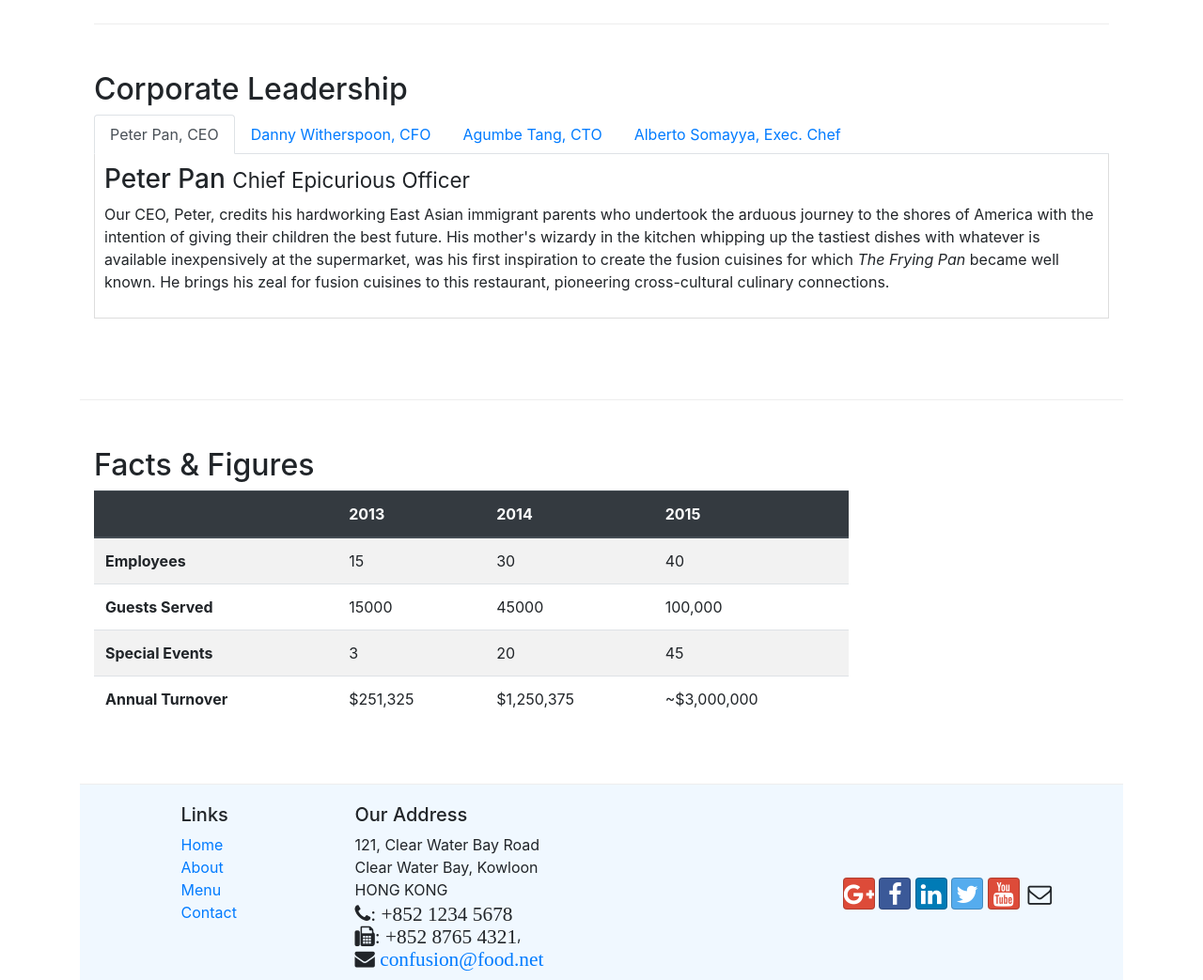
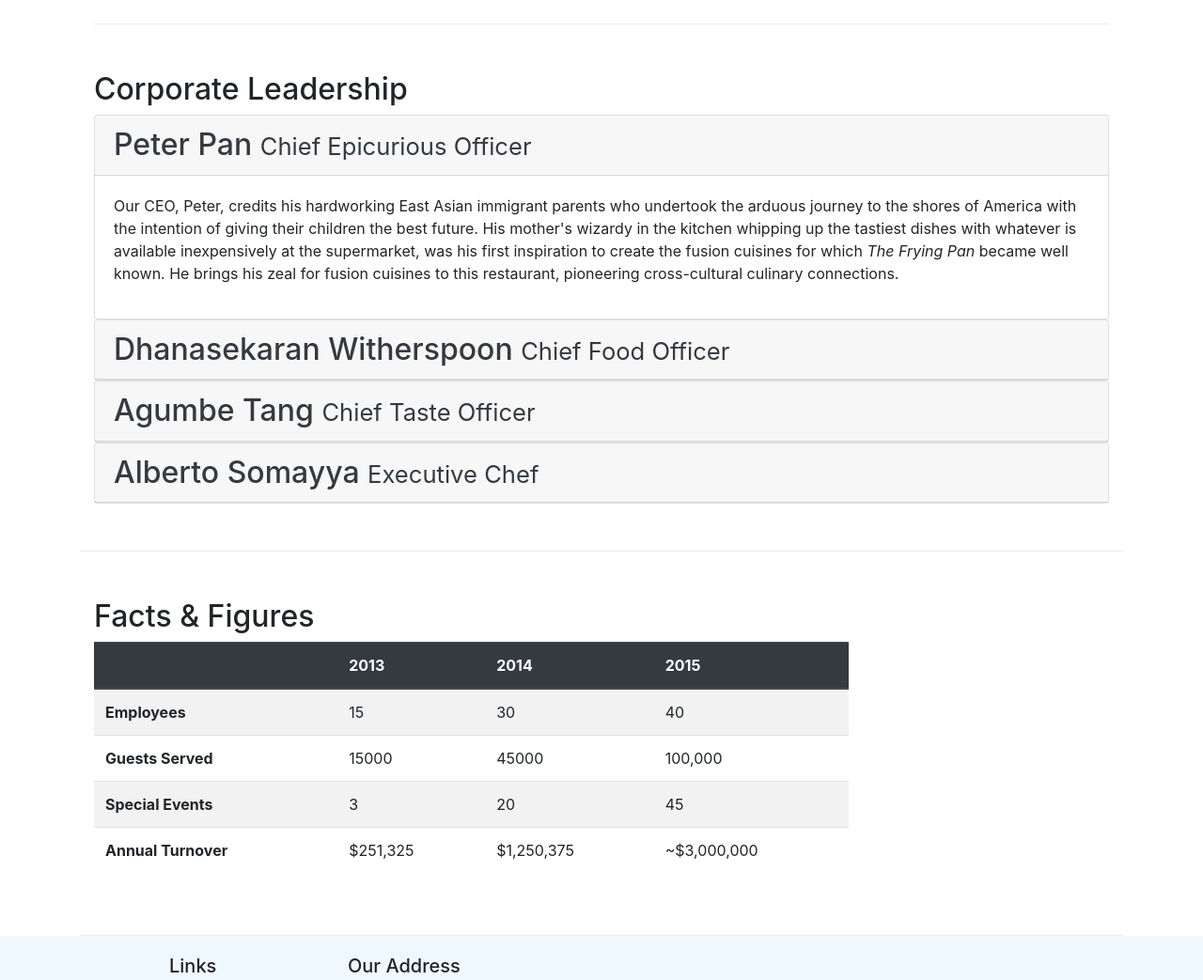
Before and after one commit to anshuman725/Restaurant-Site, a website: page aboutus.html in a window 1280 px wide. Shown: the part 980-2023 px from the top of the page at 94% size. Drawn offline with nearby package versions, Linux system fonts and the light colour scheme.

Commit message:
Adding Accordian and Collapse in Aboutus page

```diff
--- a/aboutus.html
+++ b/aboutus.html
@@ -22,7 +22,7 @@
             <button class="navbar-toggler" type="button" data-toggle="collapse" data-target="#Navbar">
                 <span class="navbar-toggler-icon"></span>
             </button>
-            <a class="navbar-brand" href="index.html"><img src="img/logo.png" alt="" height="30" weidth="41"></a>
+            <a class="navbar-brand mr-auto" href="index.html"><img src="img/logo.png" alt="" height="30" weidth="41"></a>
             <div class="collapse navbar-collapse" id="Navbar">
                     <ul class="navbar-nav mr-auto">
                         <li class="nav-item"><a href="index.html" class="nav-link"><span class="fa fa-home fa-lg "> Home</span></a></li>
@@ -111,56 +111,72 @@
 
         </div>
     </div>
-
     <div class="row row-content ">
         <div class="col 12 col-sm ">
             <h2 >Corporate Leadership</h2>
+        <div id="accordion">
+            <div class="card">
+              <div class="card-header" id="headingOne">
+                <h2 class="mb-0">
+                  <a class=" text-decoration-none text-dark text-dark" data-toggle="collapse" data-target="#collapseOne" aria-expanded="true" aria-controls="collapseOne">
+                    Peter Pan <small>Chief Epicurious Officer</small>
+                  </a>
+                </h2>
+              </div>
 
-                <ul class="nav nav-tabs">
-                    <li class="nav-item">
-                        <a class="nav-link active" href="#peter"
-                          role="tab" data-toggle="tab">Peter Pan, CEO</a>
-                      </li>
-                      <li class="nav-item">
-                        <a class="nav-link" href="#danny" role="tab"
-                          data-toggle="tab">Danny Witherspoon, CFO</a>
-                      </li>
-                      <li class="nav-item">
-                        <a class="nav-link" href="#agumbe"role="tab"
-                          data-toggle="tab"> Agumbe Tang, CTO </a>
-                      </li>
-                      <li class="nav-item">
-                        <a class="nav-link" href="#alberto" role="tab"
-                          data-toggle="tab">Alberto Somayya, Exec. Chef</a>
-                      </li>
-                </ul>
-                <div class="tab-content">
-                    <div role="tabpanel" class="tab-pane fade show active" id="peter">
-                        <h3>Peter Pan <small>Chief Epicurious Officer</small></h3>
+              <div id="collapseOne" class="collapse show" aria-labelledby="headingOne" data-parent="#accordion">
+                <div class="card-body">
                     <p class="d-none d-sm-block">Our CEO, Peter, credits his hardworking East Asian immigrant parents who undertook the arduous journey to the shores of America with the intention of giving their children the best future. His mother's wizardy in the kitchen whipping up the tastiest dishes with whatever is available inexpensively at the supermarket, was his first inspiration to create the fusion cuisines for which <em>The Frying Pan</em> became well known. He brings his zeal for fusion cuisines to this restaurant, pioneering cross-cultural culinary connections.</p>
                 </div>
-                    <div role="tabpanel" class="tab-pane fade" id="danny">
-                        <h3>Dhanasekaran Witherspoon <small>Chief Food Officer</small></h3>
+              </div>
+            </div>
+            <div class="card">
+              <div class="card-header" id="headingTwo">
+                <h2 class="mb-0">
+                  <a class=" collapsed text-decoration-none text-dark" data-toggle="collapse" data-target="#collapseTwo" aria-expanded="false" aria-controls="collapseTwo">
+                    Dhanasekaran Witherspoon <small>Chief Food Officer</small>                  </a>
+                </h2>
+              </div>
+              <div id="collapseTwo" class="collapse" aria-labelledby="headingTwo" data-parent="#accordion">
+                <div class="card-body">
                     <p class="d-none d-sm-block">Our CFO, Danny, as he is affectionately referred to by his colleagues, comes from a long established family tradition in farming and produce. His experiences growing up on a farm in the Australian outback gave him great appreciation for varieties of food sources. As he puts it in his own words, <em>Everything that runs, wins, and everything that stays, pays!</em></p>
-
                 </div>
-                    <div role="tabpanel" class="tab-pane fade " id="agumbe">
-                        <h3>Agumbe Tang <small>Chief Taste Officer</small></h3>
+              </div>
+            </div>
+            <div class="card">
+              <div class="card-header" id="headingThree">
+                <h2 class="mb-0">
+                  <a class=" collapsed  text-decoration-none text-dark" data-toggle="collapse" data-target="#collapseThree" aria-expanded="false" aria-controls="collapseThree">
+                    Agumbe Tang <small>Chief Taste Officer</small>
+                  </a>
+                </h2>
+              </div>
+              <div id="collapseThree" class="collapse" aria-labelledby="headingThree" data-parent="#accordion">
+                <div class="card-body">
                     <p class="d-none d-sm-block">Blessed with the most discerning gustatory sense, Agumbe, our CTO, personally ensures that every dish that we serve meets his exacting tastes. Our chefs dread the tongue lashing that ensues if their dish does not meet his exacting standards. He lives by his motto, <em>You click only if you survive my lick.</em></p>
-
                 </div>
-                    <div role="tabpanel" class="tab-pane fade" id="alberto">
-
-                        <h3>Alberto Somayya <small>Executive Chef</small></h3>
+              </div>
+            </div>
+            <div class="card">
+                <div class="card-header" id="headingFour">
+                  <h2 class="mb-0">
+                    <a class=" collapsed  text-decoration-none text-dark" data-toggle="collapse" data-target="#collapseFour" aria-expanded="false" aria-controls="collapseThree">
+                        Alberto Somayya <small>Executive Chef</small>
+                    </a>
+                  </h2>
+                </div>
+                <div id="collapseFour" class="collapse" aria-labelledby="headingFour" data-parent="#accordion">
+                  <div class="card-body">
                     <p class="d-none d-sm-block">Award winning three-star Michelin chef with wide International experience having worked closely with whos-who in the culinary world, he specializes in creating mouthwatering Indo-Italian fusion experiences. He says, <em>Put together the cuisines from the two craziest cultures, and you get a winning hit! Amma Mia!</em></p>
-
+                </div>
+                </div>
+              </div>
+          </div>
           </div>
     </div>
 
 
 
-                </div>
-       </div>
     </div>
     <div class="container">
     <div class="row row-content">
@@ -206,14 +222,14 @@
             </div>
         </div>
     </div>
-
+</div>
     <footer class="footer">
         <div class="container">
-            <div class="row">
+            <div class="row ">
                 <div class="col-4 offset-1 col-sm-2">
                     <h5>Links</h5>
                     <ul class="list-unstyled">
-                        <li><a href="index.html">Home</a></li>
+                        <li><a href="#">Home</a></li>
                         <li><a href="#">About</a></li>
                         <li><a href="#">Menu</a></li>
                         <li><a href="#">Contact</a></li>
@@ -225,9 +241,10 @@
 		              121, Clear Water Bay Road<br>
 		              Clear Water Bay, Kowloon<br>
 		              HONG KONG<br>
-                        <span class="fa fa-phone fa-lg">: +852 1234 5678<br></span><br>
-                        <span class="fa fa-fax fa-lg">: +852 8765 4321<br></span>,<br>
-                        <span class="fa fa-envelope fa-lg"> <a href="mailto:confusion@food.net">confusion@food.net</a></span>
+                      <i class="fa fa-phone fa-lg"></i>: +852 1234 5678<br>
+                      <i class="fa fa-fax fa-lg"></i>: +852 8765 4321<br>
+                      <i class="fa fa-envelope fa-lg"></i>:
+                      <a href="mailto:confusion@food.net">confusion@food.net</a>
 		           </address>
                 </div>
                 <div class="col-12 col-sm-4 align-self-center">
@@ -254,4 +271,6 @@
     <script src="node_modules/bootstrap/dist/js/bootstrap.min.js"></script>
 </body>
 
+
+
 </html>
```
Also changed, not shown: index.html (+1 -1 lines). Lines whose indentation alone changed are shown as unchanged.
